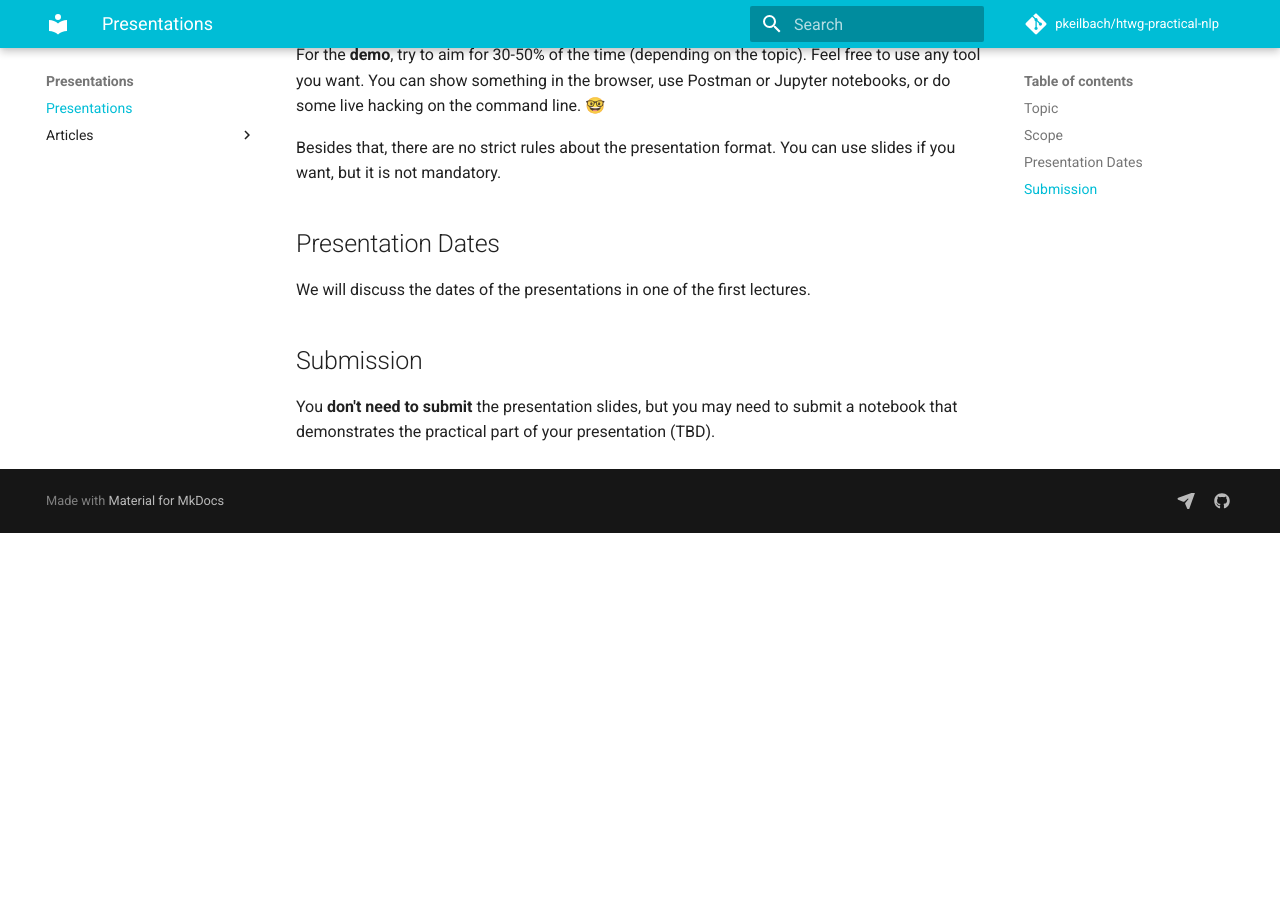
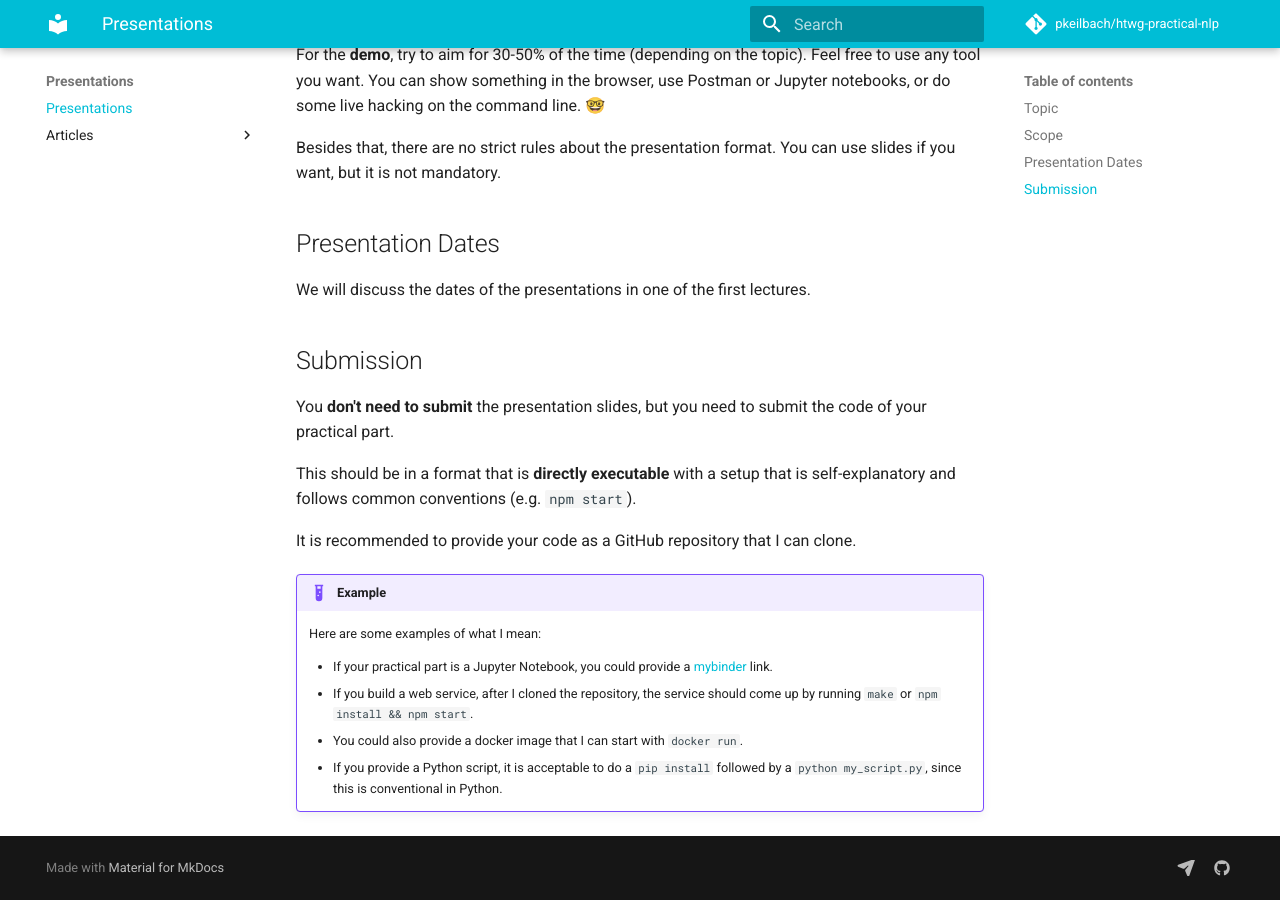
Before and after one commit to pkeilbach/htwg-practical-nlp, an MkDocs documentation site: the page built from docs/presentations/presentations.md, in a window 1280 px wide and 900 px high, scrolled down 1014 px. Built offline with MkDocs 1.6.1 and Material for MkDocs 9.7.7, drawn with Linux system fonts in a browser that asks for light colours; comment, search, counter and statistics services are not loaded; before the commit the page ends 1547 px from its top, so only the background shows below that.

Commit message:
presentation submission policy

```diff
--- a/docs/presentations/presentations.md
+++ b/docs/presentations/presentations.md
@@ -39,4 +39,17 @@ We will discuss the dates of the presentations in one of the first lectures.
 
 ## Submission
 
-You **don't need to submit** the presentation slides, but you may need to submit a notebook that demonstrates the practical part of your presentation (TBD).
+You **don't need to submit** the presentation slides, but you need to submit the code of your practical part.
+
+This should be in a format that is **directly executable** with a setup that is self-explanatory and follows common conventions (e.g. `npm start`).
+
+It is recommended to provide your code as a GitHub repository that I can clone.
+
+!!! example
+
+    Here are some examples of what I mean:
+
+    - If your practical part is a Jupyter Notebook, you could provide a [mybinder](https://mybinder.org/) link.
+    - If you build a web service, after I cloned the repository, the service should come up by running `make` or `npm install && npm start`.
+    - You could also provide a docker image that I can start with `docker run`.
+    - If you provide a Python script, it is acceptable to do a `pip install` followed by a `python my_script.py`, since this is conventional in Python.
```
